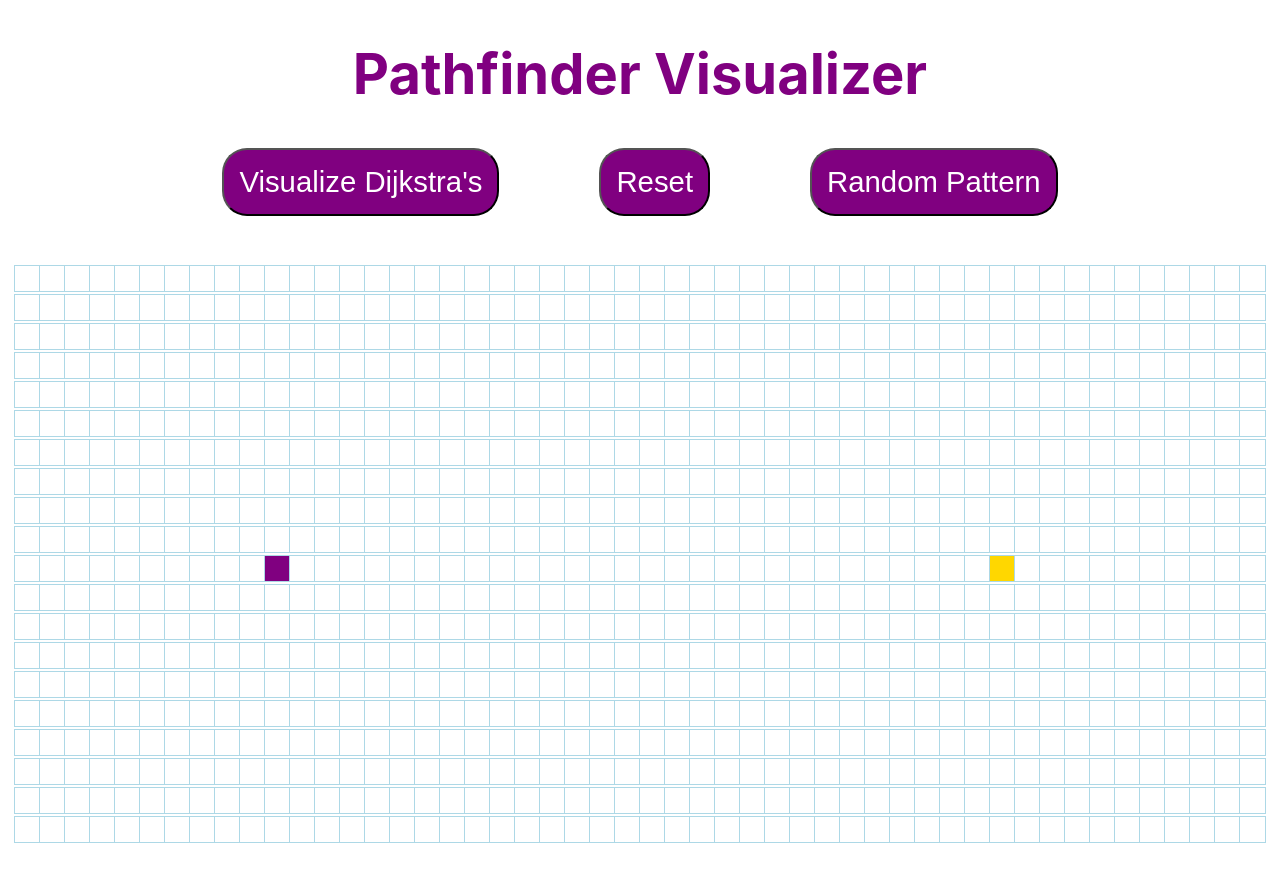
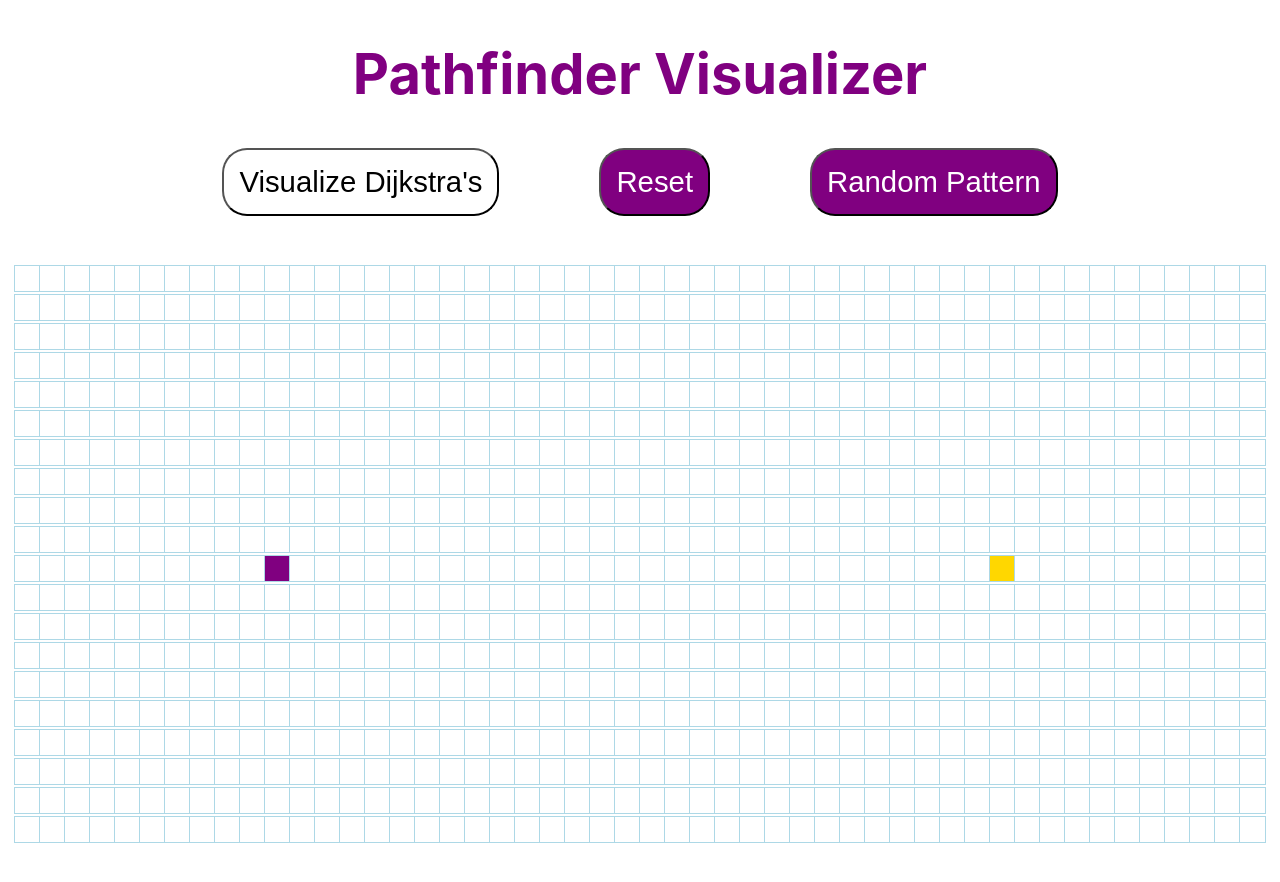
Before and after one commit to AthleticCasual/Pathfinder, a React (Create React App) app: page / in a window 1280 px wide. In both pictures the pointer is over the button "Visualize Dijkstra's". Shown: the top 882 px of the page. Built offline with nearby package versions, Linux system fonts and the light colour scheme.

Commit message:
button now darker when disabled and hover effect

```diff
--- a/src/Pathfinder/Pathfinder.css
+++ b/src/Pathfinder/Pathfinder.css
@@ -13,6 +13,16 @@ button {
   border-radius: 25px;
 }
 
+button:hover {
+  background-color: white;
+  color: black;
+  transition: all 0.4s;
+}
+
+button:disabled {
+  opacity: 0.5;
+}
+
 p {
   font-size: 32pt;
   color: purple;
```
